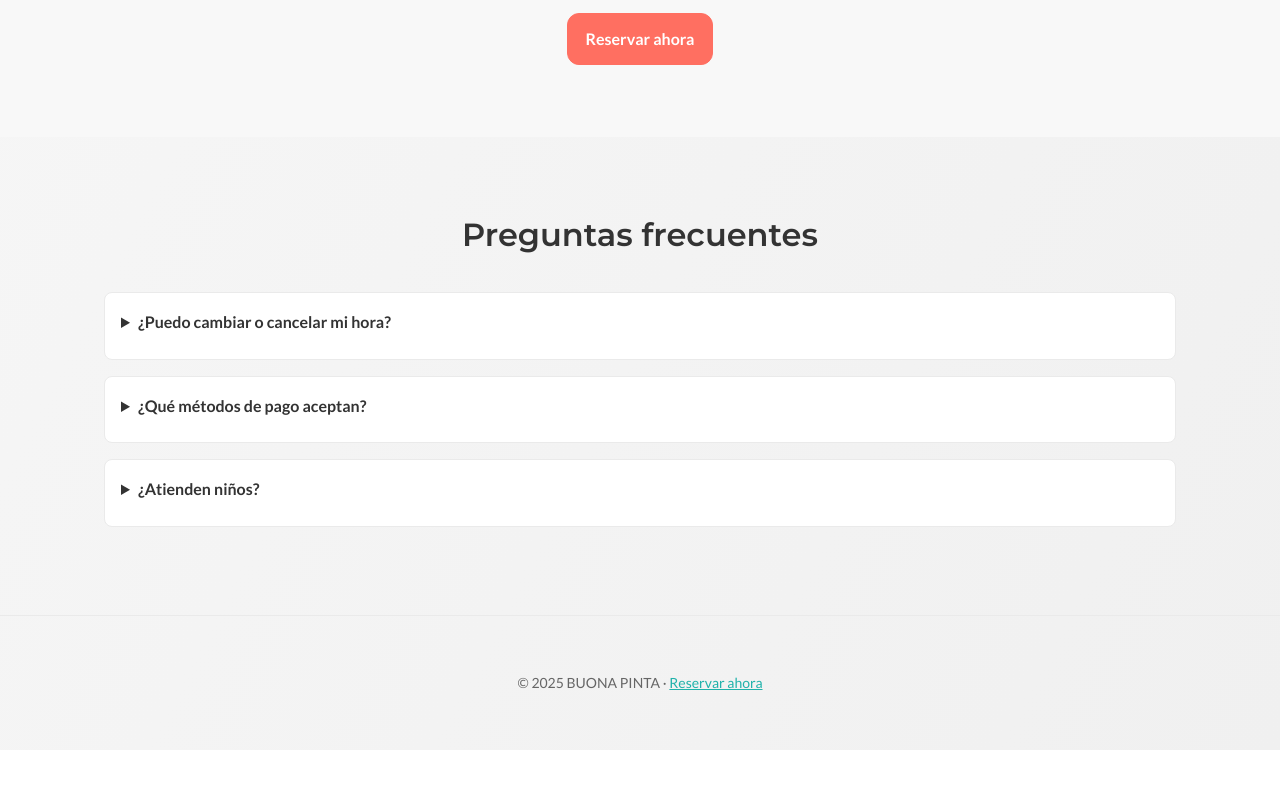
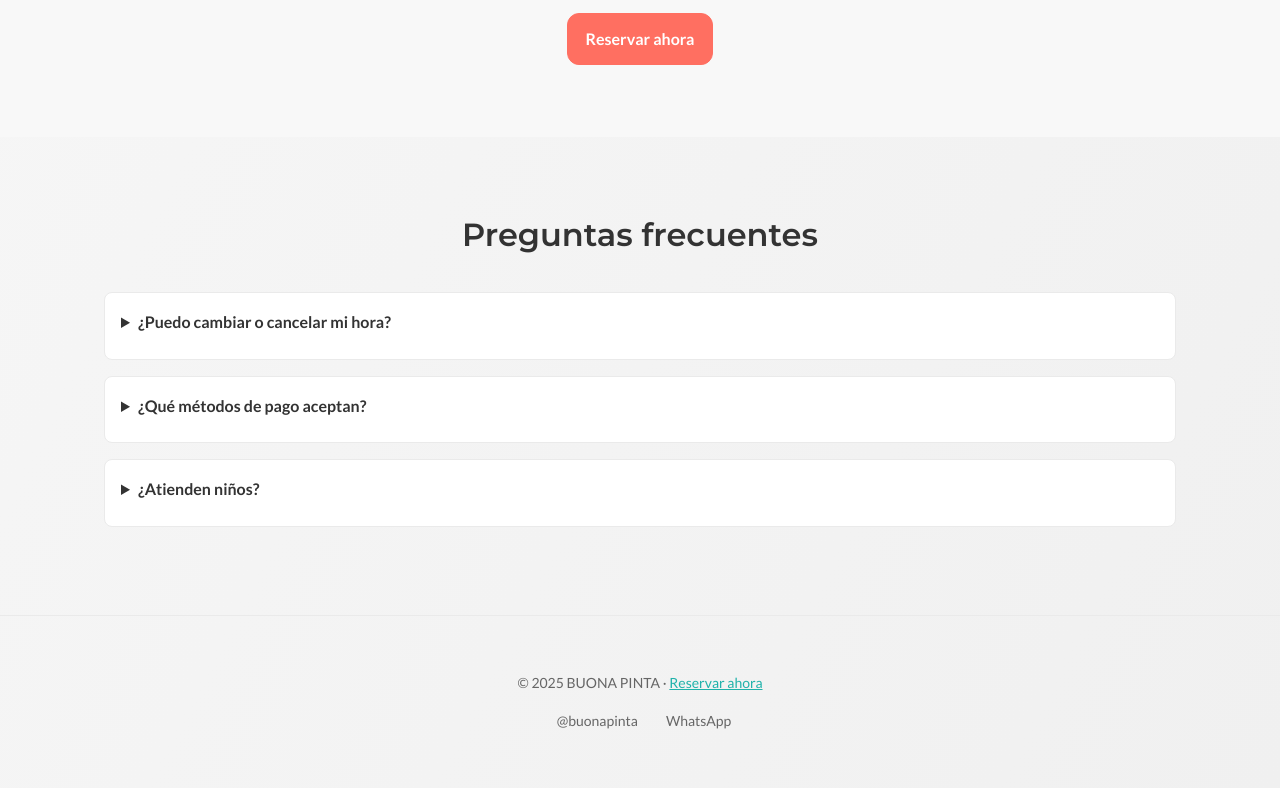
Before and after one commit to tomasgomez/buonapinta-landing, a website: page index.html in a window 1280 px wide. Shown: the part 1724-2512 px from the top of the page. Before the commit the page ends 2474 px from the top, so only its background shows below. Drawn offline with Linux system fonts and the light colour scheme.

Commit message:
feat: Agregar Instagram y WhatsApp reales al landing
- Actualizar WhatsApp: +56 9 5659 1265
- Agregar Instagram: @buonapinta
- Actualizar enlaces en hero y footer
- Agregar enlaces sociales en footer con iconos
- Actualizar Schema.org con Instagram real
- Agregar estilos CSS para enlaces sociales
- Mejorar footer con información de contacto

```diff
--- a/index.html
+++ b/index.html
@@ -42,7 +42,7 @@
                 <div class="cta-row">
                     <a href="https://reserva.buonapinta.cl/book" class="btn btn-primary">Reservar ahora</a>
                     <a
-                        href="https://wa.me/569XXXXXXXX?text=Hola%20quiero%20reservar%20una%20hora%20en%20BUONA%20PINTA"
+                        href="https://wa.me/56956591265?text=Hola%20quiero%20reservar%20una%20hora%20en%20BUONA%20PINTA"
                         class="btn"
                         aria-label="Reservar por WhatsApp"
                     >
@@ -120,7 +120,7 @@
                         </a>
                     </p>
                     <p>
-                        <a class="link" href="tel:+569XXXXXXXX">+56 9 XXXXXXXX</a>
+                        <a class="link" href="tel:+56956591265">+56 9 5659 1265</a>
                     </p>
                 </div>
             </div>
@@ -151,7 +151,17 @@
         </section>
 
         <footer class="footer">
-            <div class="container">© <span id="current-year"></span> BUONA PINTA · <a class="link" href="https://reserva.buonapinta.cl/book">Reservar ahora</a></div>
+            <div class="container">
+                <p>© <span id="current-year"></span> BUONA PINTA · <a class="link" href="https://reserva.buonapinta.cl/book">Reservar ahora</a></p>
+                <div class="social-links">
+                    <a href="https://www.instagram.com/buonapinta" target="_blank" rel="noopener noreferrer" class="social-link">
+                        <i class="fab fa-instagram"></i> @buonapinta
+                    </a>
+                    <a href="https://wa.me/56956591265" target="_blank" rel="noopener noreferrer" class="social-link">
+                        <i class="fab fa-whatsapp"></i> WhatsApp
+                    </a>
+                </div>
+            </div>
         </footer>
 
         <!-- JSON-LD Schema.org para bots -->
@@ -175,7 +185,7 @@
                     "closes": "19:00"
                 }
             ],
-            "sameAs": ["https://www.instagram.com/tu_instagram"],
+            "sameAs": ["https://www.instagram.com/buonapinta"],
             "makesOffer": [
                 {
                     "@type": "Offer",
--- a/styles/main.css
+++ b/styles/main.css
@@ -270,6 +270,36 @@ details p {
     }
 }
 
+/* Social links */
+.footer p {
+    margin-bottom: 16px;
+}
+
+.social-links {
+    display: flex;
+    justify-content: center;
+    gap: 20px;
+    margin-top: 16px;
+}
+
+.social-link {
+    display: inline-flex;
+    align-items: center;
+    gap: 8px;
+    color: var(--text-light);
+    text-decoration: none;
+    font-size: 14px;
+    transition: color 0.3s ease;
+}
+
+.social-link:hover {
+    color: var(--ocean-aqua);
+}
+
+.social-link i {
+    font-size: 18px;
+}
+
 /* Print styles */
 @media print {
     .btn {
```
